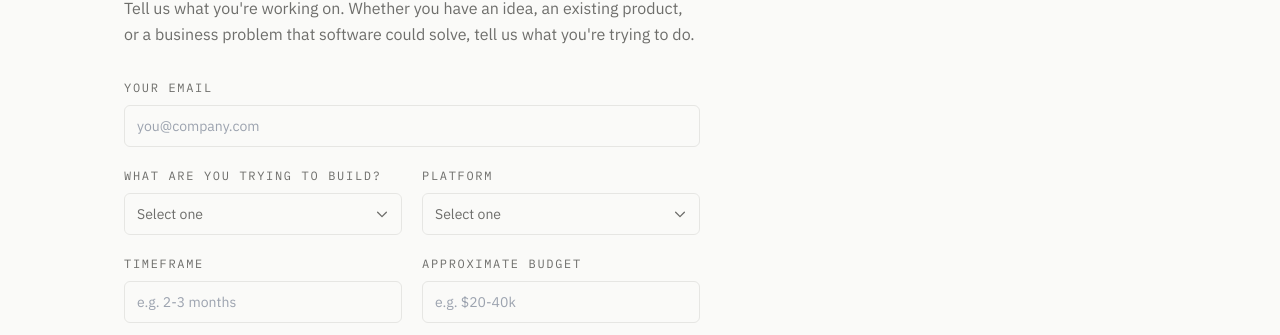
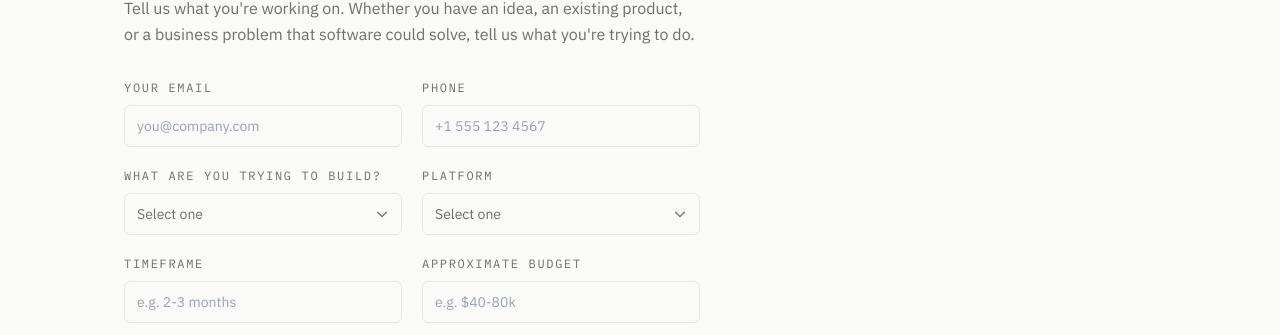
Before and after one commit to lukasssicevs/velc, a Next.js app: page / in a window 1280 px wide. Both pictures are taken after a click on the button "Start a conversation ↗". Shown: the part 4587-4922 px from the top of the page. Built offline with nearby package versions, Linux system fonts and the light colour scheme.

Commit message:
Improve contact form

```diff
--- a/app/api/contact/route.ts
+++ b/app/api/contact/route.ts
@@ -35,6 +35,7 @@ export async function POST(request: Request) {
   }
 
   const email = typeof body.email === "string" ? body.email.trim() : "";
+  const phone = typeof body.phone === "string" ? body.phone.trim() : "";
   const buildType =
     typeof body.buildType === "string" ? body.buildType.trim() : "";
   const platform =
@@ -52,8 +53,10 @@ export async function POST(request: Request) {
     );
   }
 
+  // Phone stays optional — only the email is validated and required.
   const rows: [string, string][] = [
     ["From", email],
+    ["Phone", phone || "—"],
     ["What they're trying to build", buildType || "—"],
     ["Platform", platform || "—"],
     ["Timeframe", timeframe || "—"],
--- a/app/page.tsx
+++ b/app/page.tsx
@@ -643,6 +643,7 @@ function Select({
 function WhoWeAreAndContact() {
   const [showForm, setShowForm] = useState(false);
   const [email, setEmail] = useState("");
+  const [phone, setPhone] = useState("");
   const [buildType, setBuildType] = useState("");
   const [platform, setPlatform] = useState("");
   const [timeframe, setTimeframe] = useState("");
@@ -659,7 +660,15 @@ function WhoWeAreAndContact() {
       const res = await fetch("/api/contact", {
         method: "POST",
         headers: { "Content-Type": "application/json" },
-        body: JSON.stringify({ email, buildType, platform, timeframe, budget, details }),
+        body: JSON.stringify({
+          email,
+          phone,
+          buildType,
+          platform,
+          timeframe,
+          budget,
+          details,
+        }),
       });
       const data = await res.json();
       if (!res.ok) {
@@ -763,6 +772,7 @@ function WhoWeAreAndContact() {
             </div>
           ) : (
             <div className="mt-8 max-w-xl mx-auto sm:mx-0 text-left space-y-5">
+              <div className="grid sm:grid-cols-2 gap-5">
                 <div>
                   <label className="eyebrow text-[0.7rem] block mb-2">
                     Your email
@@ -770,11 +780,27 @@ function WhoWeAreAndContact() {
                   <input
                     type="email"
                     required
+                    autoComplete="email"
                     placeholder="you@company.com"
                     value={email}
                     onChange={(e) => setEmail(e.target.value)}
                     className={inputClass}
                   />
+                </div>
+                <div>
+                  <label className="eyebrow text-[0.7rem] block mb-2">
+                    Phone
+                  </label>
+                  <input
+                    type="tel"
+                    inputMode="tel"
+                    autoComplete="tel"
+                    placeholder="+1 555 123 4567"
+                    value={phone}
+                    onChange={(e) => setPhone(e.target.value)}
+                    className={inputClass}
+                  />
+                </div>
               </div>
               <div className="grid sm:grid-cols-2 gap-5">
                 <Select
@@ -807,7 +833,7 @@ function WhoWeAreAndContact() {
                   </label>
                   <input
                     type="text"
-                    placeholder="e.g. $20-40k"
+                    placeholder="e.g. $40-80k"
                     value={budget}
                     onChange={(e) => setBudget(e.target.value)}
                     className={inputClass}
```
Lines whose indentation alone changed are shown as unchanged.
